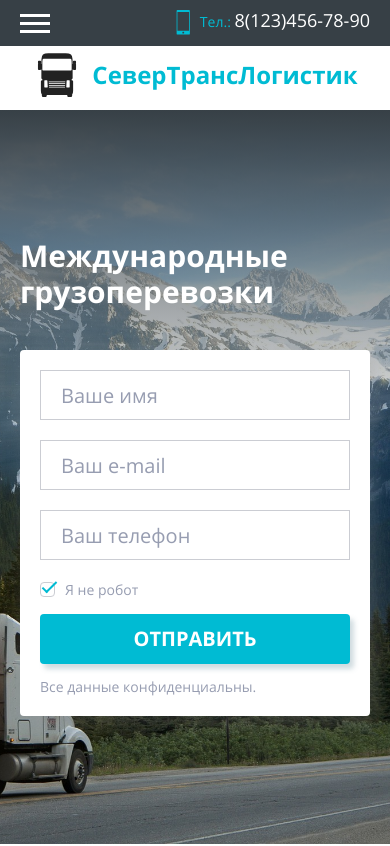
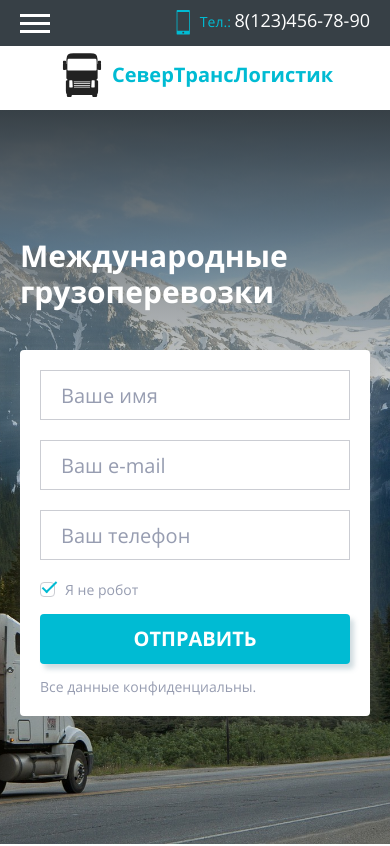
Before and after one commit to Verta-master/translogistik, a website: page index.html in a window 390 px wide. Shown: the top 846 px of the page. Drawn offline with nearby package versions, Linux system fonts and the light colour scheme; files that its build step writes are made by us from their sources.

Commit message:
Adaptive

```diff
--- a/less/blocks/media.less
+++ b/less/blocks/media.less
@@ -195,4 +195,8 @@
   .social img {
     width: 25px;
   }
+  .logo p {
+    font-size: 20px;
+    margin-left: 5px;
+  }
 }
```
